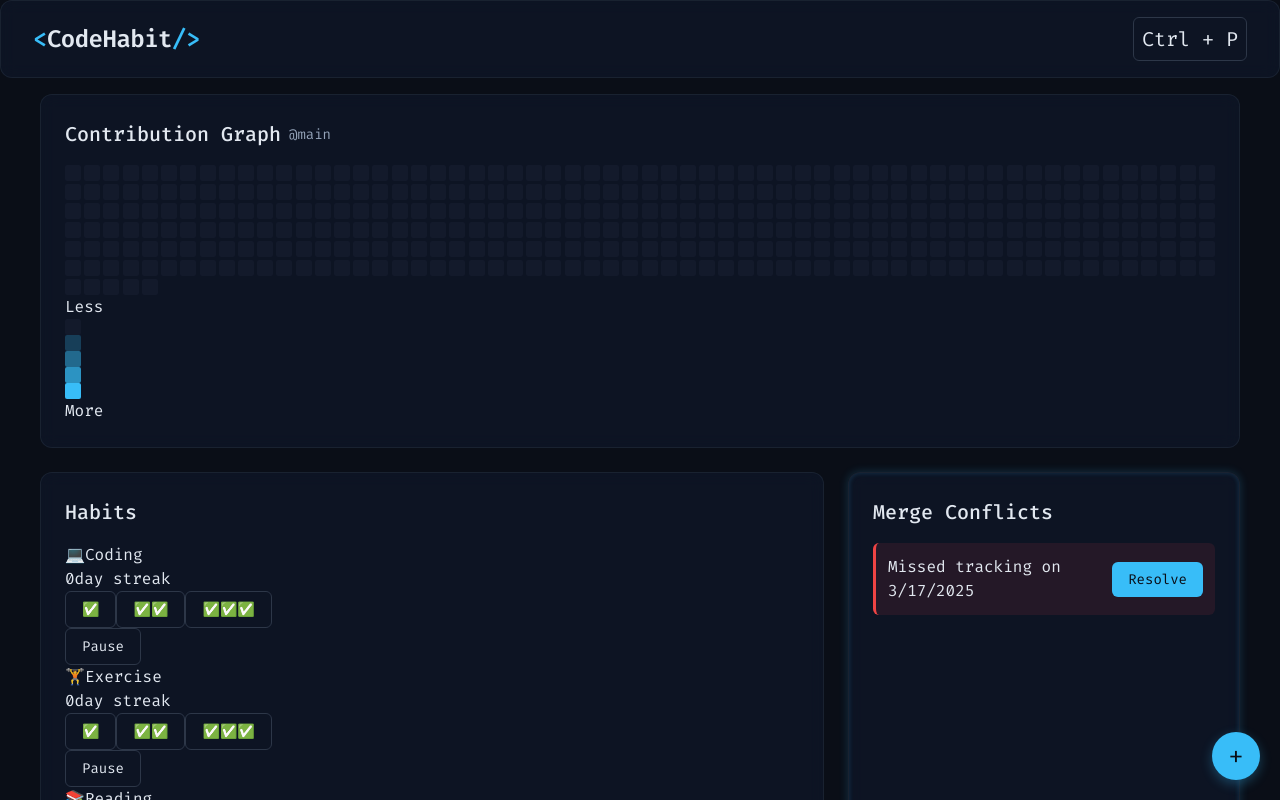
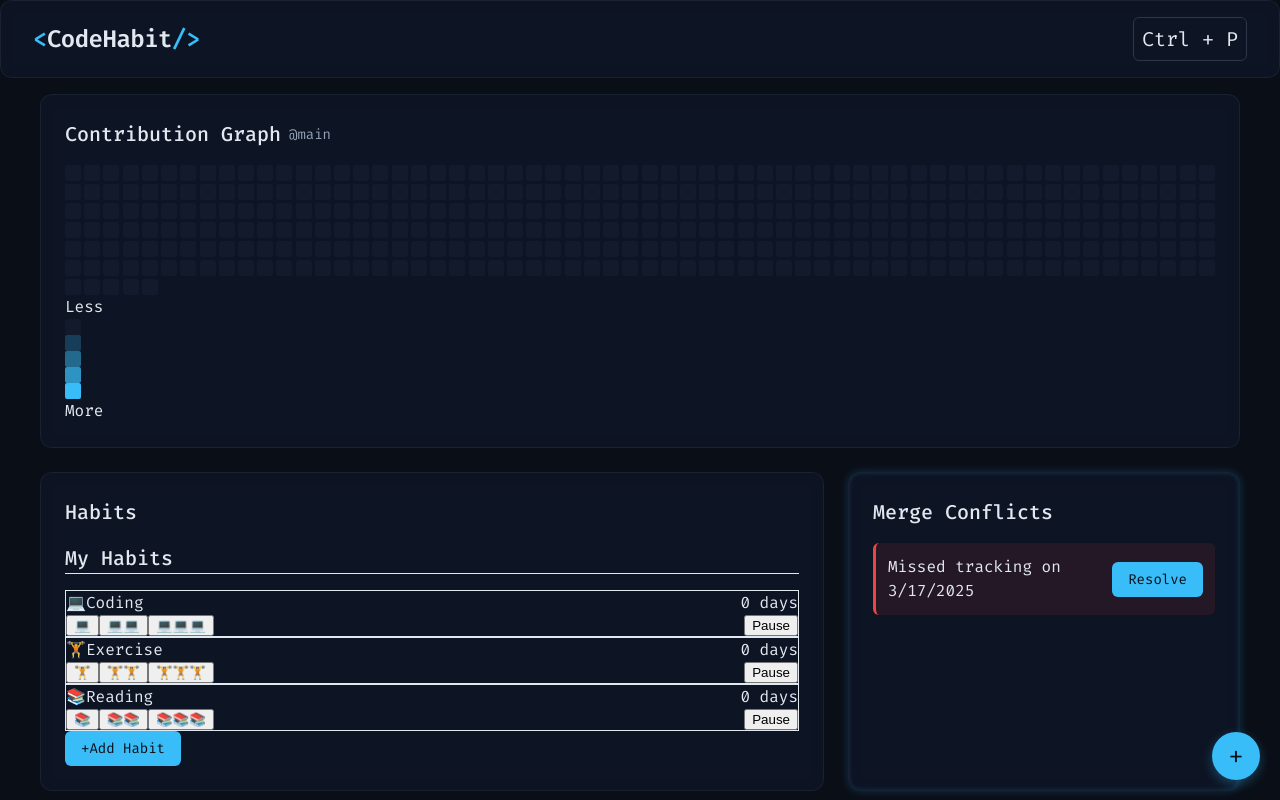
Before and after one commit to Aashiq-Edavalapati/habit-tracker, a React (Vite) app in the folder frontend/: page / in a window 1280 px wide. Shown: the top 800 px of the page. Built offline with nearby package versions, Linux system fonts and the light colour scheme.

Commit message:
Improvised the HabitPanel.jsx

```diff
--- a/frontend/src/components/HabitPanel.jsx
+++ b/frontend/src/components/HabitPanel.jsx
@@ -4,33 +4,24 @@ const HabitPanel = ({ habits, setHabits, trackHabit, entries }) => {
   const [newHabit, setNewHabit] = useState({ name: '', icon: '✅' });
   const [showForm, setShowForm] = useState(false);
 
-  // Calculate habit streaks
   const calculateStreak = (habitId) => {
     const today = new Date();
     today.setHours(0, 0, 0, 0);
-
     let streak = 0;
     let currentDate = new Date(today);
-
-    // Check for consecutive days
     while (true) {
       const dateStr = currentDate.toISOString().split('T')[0];
-
-      // Check if any entries exist for this habit on this date
       const hasEntry = entries.some(entry => {
         const entryDate = new Date(entry.date).toISOString().split('T')[0];
         return entry.habitId === habitId && entryDate === dateStr;
       });
-
       if (hasEntry) {
         streak++;
-        // Move to previous day
         currentDate.setDate(currentDate.getDate() - 1);
       } else {
         break;
       }
     }
-
     return streak;
   };
 
@@ -54,88 +45,135 @@ const HabitPanel = ({ habits, setHabits, trackHabit, entries }) => {
     trackHabit(habitId, new Date().toISOString(), intensity);
   };
 
+  const iconOptions = ['✅', '🏃', '💧', '📚', '🧘', '🍎', '💪', '🧠', '😴', '🚭'];
+
   return (
-    <div className="habit-panel">
-      <div className="habits-list">
-        {habits.map(habit => (
+    <div className="habit-panel p-6 bg-white rounded-lg shadow-lg">
+      <h2 className="text-2xl font-bold mb-6 text-gray-800 border-b pb-3">My Habits</h2>
+
+      {habits.length === 0 && !showForm && (
+        <div className="text-center py-8 bg-gray-50 rounded-lg">
+          <p className="text-gray-500 mb-4">You haven't added any habits yet</p>
+          <button
+            className="btn btn-primary add-habit-btn px-4 py-2 bg-green-500 text-white rounded-md hover:bg-green-600 transition-colors duration-200 shadow-md"
+            onClick={() => setShowForm(true)}
+          >
+            + Add Your First Habit
+          </button>
+        </div>
+      )}
+
+      <div className="habits-list space-y-4">
+        {habits.map(habit => {
+          const streak = calculateStreak(habit.id);
+          return (
             <div
               key={habit.id}
-            className={`habit-item ${!habit.active ? 'habit-inactive' : ''}`}
+              className={`habit-item flex flex-col p-4 border rounded-lg transition-all duration-200 ${!habit.active ? 'opacity-60 bg-gray-50' : 'bg-white hover:shadow-md'}`}
             >
-            <div className="habit-header">
-              <div className="habit-info">
-                <span className="habit-icon">{habit.icon}</span>
-                <span className="habit-name">{habit.name}</span>
+              <div className="habit-header flex justify-between items-center">
+                <div className="habit-info flex items-center space-x-3">
+                  <span className="habit-icon text-2xl bg-gray-100 p-2 rounded-full">{habit.icon}</span>
+                  <span className="habit-name font-medium text-lg">{habit.name}</span>
                 </div>
-              <div className="habit-streak">
-                <span className="streak-count">{calculateStreak(habit.id)}</span>
-                <span className="streak-label">day streak</span>
+                <div className="habit-streak text-sm bg-gray-100 px-3 py-1 rounded-full">
+                  <span className={`streak-count font-bold text-lg ${streak > 2 ? 'text-green-600' : 'text-gray-600'}`}>
+                    {streak}
+                  </span> {streak === 1 ? 'day' : 'days'}
                 </div>
               </div>
-
-            <div className="habit-actions">
-              <div className="track-buttons">
+              <div className="habit-actions mt-4 flex justify-between items-center">
+                <div className="track-buttons flex space-x-2">
                   {[1, 2, 3].map(intensity => (
                     <button
                       key={intensity}
-                    className="btn track-btn"
+                      className={`px-3 py-1 rounded-md text-white transition-colors duration-200 ${!habit.active ? 'bg-gray-300 cursor-not-allowed' : 'bg-blue-500 hover:bg-blue-600 shadow-sm'}`}
                       onClick={() => handleTrackHabit(habit.id, intensity)}
                       disabled={!habit.active}
+                      title={`Track with intensity ${intensity}`}
                     >
-                    {Array(intensity).fill('✅').join('')}
+                      {Array(intensity).fill(habit.icon).join('')}
                     </button>
                   ))}
                 </div>
-
                 <button
-                className={`btn toggle-btn ${!habit.active ? 'btn-inactive' : ''}`}
+                  className={`px-3 py-1 rounded-md transition-colors duration-200 ${habit.active ? 'bg-red-500 hover:bg-red-600 text-white' : 'bg-green-500 hover:bg-green-600 text-white'} shadow-sm`}
                   onClick={() => toggleHabitActive(habit.id)}
                 >
                   {habit.active ? 'Pause' : 'Resume'}
                 </button>
               </div>
             </div>
-        ))}
+          );
+        })}
       </div>
 
       {showForm ? (
-        <form onSubmit={handleAddHabit} className="habit-form">
-          <div className="form-row">
+        <form onSubmit={handleAddHabit} className="habit-form mt-6 bg-gray-50 p-5 rounded-lg border shadow-sm">
+          <h3 className="text-lg font-medium mb-4">New Habit</h3>
+          <div className="form-row flex flex-col space-y-3">
+            <div>
+              <label className="block text-sm font-medium text-gray-700 mb-1">Habit Name</label>
               <input
                 type="text"
                 value={newHabit.name}
                 onChange={e => setNewHabit({ ...newHabit, name: e.target.value })}
-              placeholder="Habit name"
-              className="habit-input"
+                placeholder="What habit would you like to track?"
+                className="w-full p-2 border rounded-md focus:outline-none focus:ring-2 focus:ring-blue-400"
                 autoFocus
               />
+            </div>
+            <div>
+              <label className="block text-sm font-medium text-gray-700 mb-1">Icon</label>
+              <div className="flex flex-wrap gap-2">
+                {iconOptions.map(icon => (
+                  <button
+                    key={icon}
+                    type="button"
+                    className={`w-10 h-10 flex items-center justify-center text-xl rounded-md hover:bg-gray-200 ${newHabit.icon === icon ? 'bg-blue-100 border-2 border-blue-400' : 'bg-white border'}`}
+                    onClick={() => setNewHabit({ ...newHabit, icon })}
+                  >
+                    {icon}
+                  </button>
+                ))}
                 <input
                   type="text"
                   value={newHabit.icon}
                   onChange={e => setNewHabit({ ...newHabit, icon: e.target.value })}
-              placeholder="Icon"
-              className="icon-input"
+                  placeholder="🔍"
+                  className="w-10 h-10 p-2 border rounded-md text-center"
                   maxLength={2}
+                  title="Enter a custom emoji"
                 />
               </div>
-          <div className="form-actions">
-            <button type="submit" className="btn btn-primary">Add Habit</button>
+            </div>
+          </div>
+          <div className="form-actions mt-5 flex justify-end space-x-3">
             <button
               type="button"
-              className="btn"
+              className="px-4 py-2 bg-gray-300 rounded-md hover:bg-gray-400 transition-colors duration-200"
               onClick={() => setShowForm(false)}
             >
               Cancel
             </button>
+            <button
+              type="submit"
+              className="px-4 py-2 bg-blue-500 text-white rounded-md hover:bg-blue-600 transition-colors duration-200 shadow-sm"
+              disabled={!newHabit.name.trim()}
+            >
+              Add Habit
+            </button>
           </div>
         </form>
       ) : (
+        habits.length > 0 && (
           <button
-          className="btn btn-primary add-habit-btn"
+            className="btn btn-primary add-habit-btn mt-6 px-4 py-2 bg-green-500 text-white rounded-md hover:bg-green-600 transition-colors duration-200 flex items-center gap-2 shadow-md"
             onClick={() => setShowForm(true)}
           >
-          + Add Habit
+            <span className="text-lg">+</span> Add Habit
           </button>
+        )
       )}
     </div>
   );
```
Lines whose indentation alone changed are shown as unchanged.
